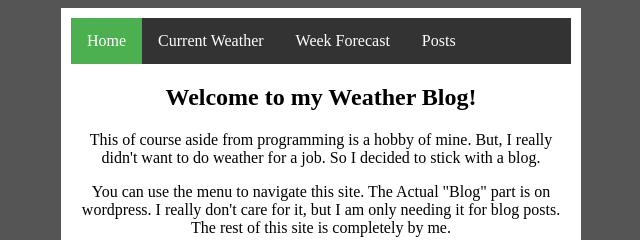
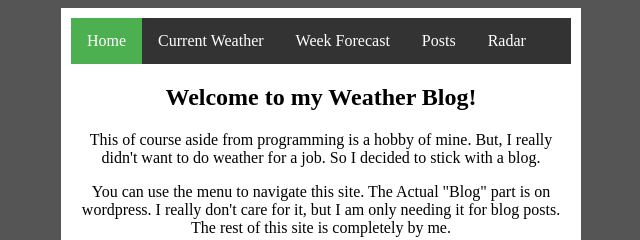
Before and after one commit to jdc20181/WeatherBlog, a plain HTML site: page index.html in a window 1280 px wide. Shown: the top 240 px of the page, 319-959 px from the left. Drawn offline with Linux system fonts and the light colour scheme.

Commit message:
Update index.html

```diff
--- a/index.html
+++ b/index.html
@@ -13,6 +13,8 @@
      <li> <a  href="Current.html">Current Weather </a></li>
      <li> <a href="7day.html">Week Forecast </a></li>
      <li> <a href="https://jeffsweatherblog.wordpress.com/">Posts </a> </li>
+          <li> <a href="Radar.html">Radar</a></li>
+
 </ul>
   <h2> Welcome to my Weather Blog!</h2>
 
```
